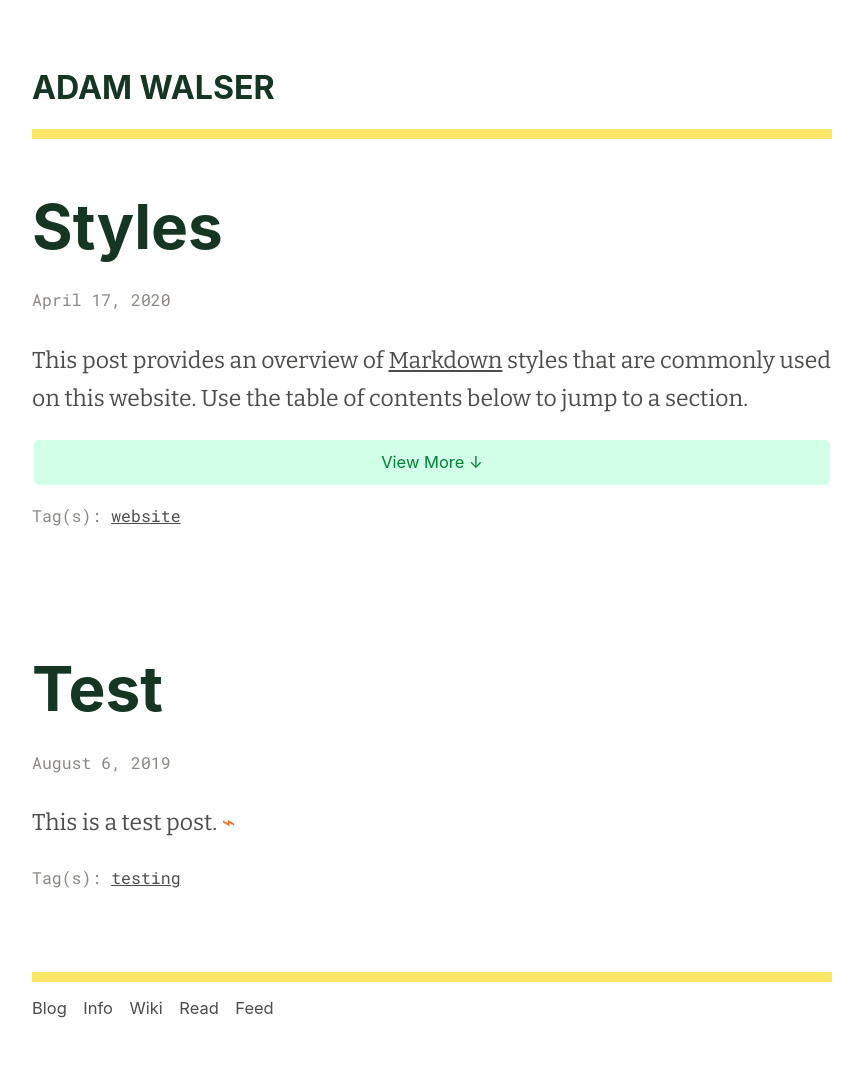
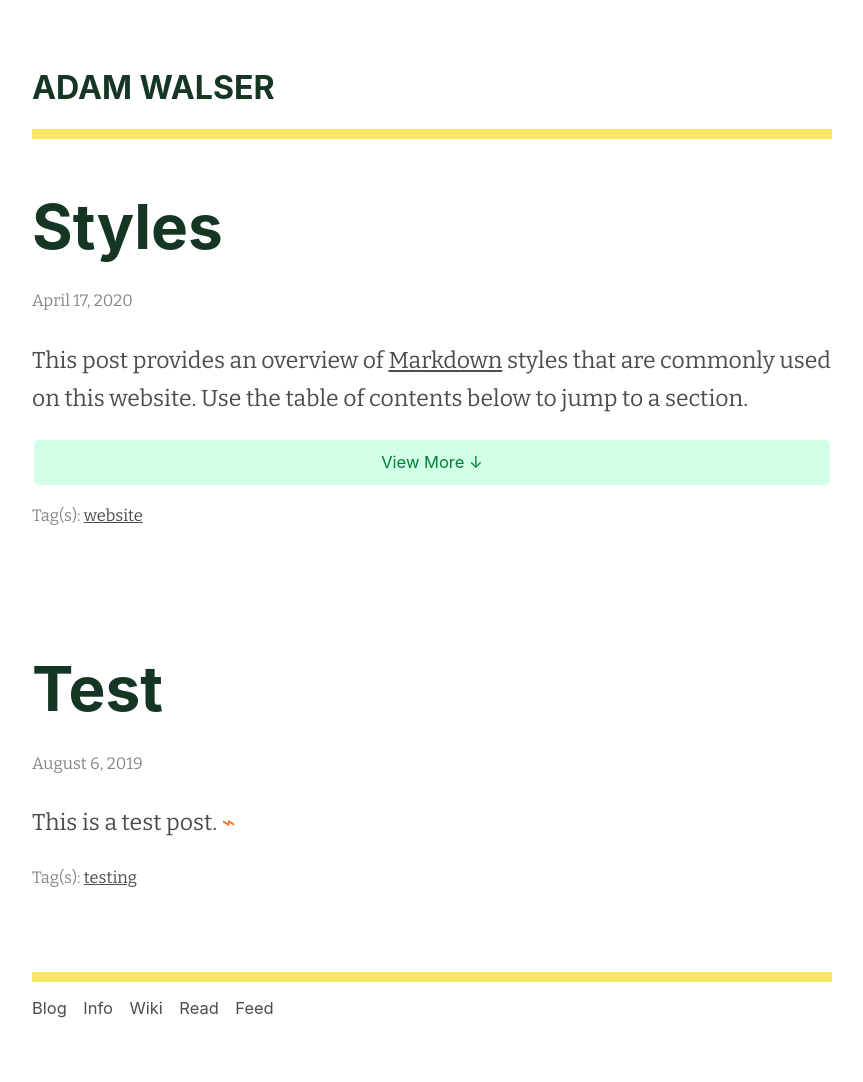
Before and after one commit to ajpwalser/ajpwalser.github.io, a Jekyll site: the page built from index.html, in a window 1280 px wide. Shown: the whole page, without its empty margins (208-1071 px from the left). Built offline with Jekyll 4.4.1, drawn with Linux system fonts in a browser that asks for light colours; some web fonts are replaced; the list of posts is cut into pages by our own code.

Commit message:
Update style.css

```diff
--- a/css/style.css
+++ b/css/style.css
@@ -19,7 +19,7 @@ body {
 }
 
 p {
-	font-family: 'Bitter', serif;
+	font-family: 'Bitter', Georgia, serif;
 }
 
 .end {
@@ -147,7 +147,6 @@ h4 {
 time,
 .meta,
 figcaption {
-	font-family: 'Roboto Mono', SFMono-Regular, Consolas, Liberation Mono, Menlo, monospace;
 	font-size: 0.718em;
 	color: rgb(139, 136, 132);
 }
@@ -181,7 +180,7 @@ blockquote {
 /* Code formatting */
 
 code {
-	font-family: 'Roboto Mono', SFMono-Regular, Consolas, Liberation Mono, Menlo, monospace;
+	font-family: SFMono-Regular, Consolas, Liberation Mono, Menlo, monospace;
 }
 
 pre {
```
